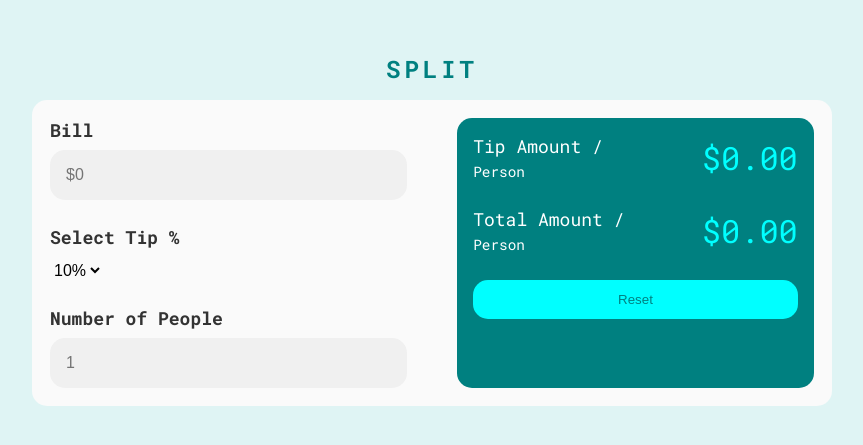
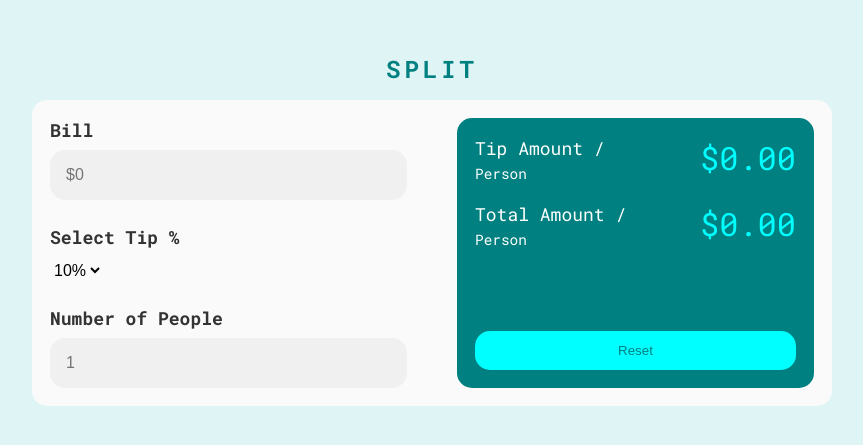
Before and after one commit to georgemejia/javascript-tip-calculator, a website built with Parcel: page src/index.html in a window 1280 px wide. Shown: the part 171-616 px from the top of the page, without its empty margins (208-1071 px from the left). Built offline with nearby package versions, Linux system fonts and the light colour scheme.

Commit message:
adjusted sizing and spacing in the dashboard

```diff
--- a/src/css/main.css
+++ b/src/css/main.css
@@ -78,21 +78,19 @@ body {
   background-color: #fafafa;
 }
 
-.dashboard {
-  height: 100%;
-  padding: 0.9em;
+.column:nth-child(2) {
+  display: flex;
+  flex-direction: column;
+  justify-content: space-between;
   border-radius: 15px;
+  padding: 1em;
   background-color: teal;
 }
 
 .dashboard-section {
   display: flex;
   justify-content: space-between;
-  align-items: center;
-}
-
-.dashboard-section:nth-child(1), .dashboard-section:nth-child(2) {
-  margin-bottom: 25px;
+  margin-bottom: 18px;
 }
 
 .dashboard-amount {
--- a/src/index.html
+++ b/src/index.html
@@ -45,8 +45,8 @@
               <div class="dashboard-amount">Total Amount /<br><small class="text-small">Person</small></div>
               <div class="dashboard-number" id="total">$0.00</div>
             </div>
-            <button class="reset" id="reset">Reset</button>
           </div>
+          <button class="reset" id="reset">Reset</button>
         </div>
       </div>
     </div>
```
